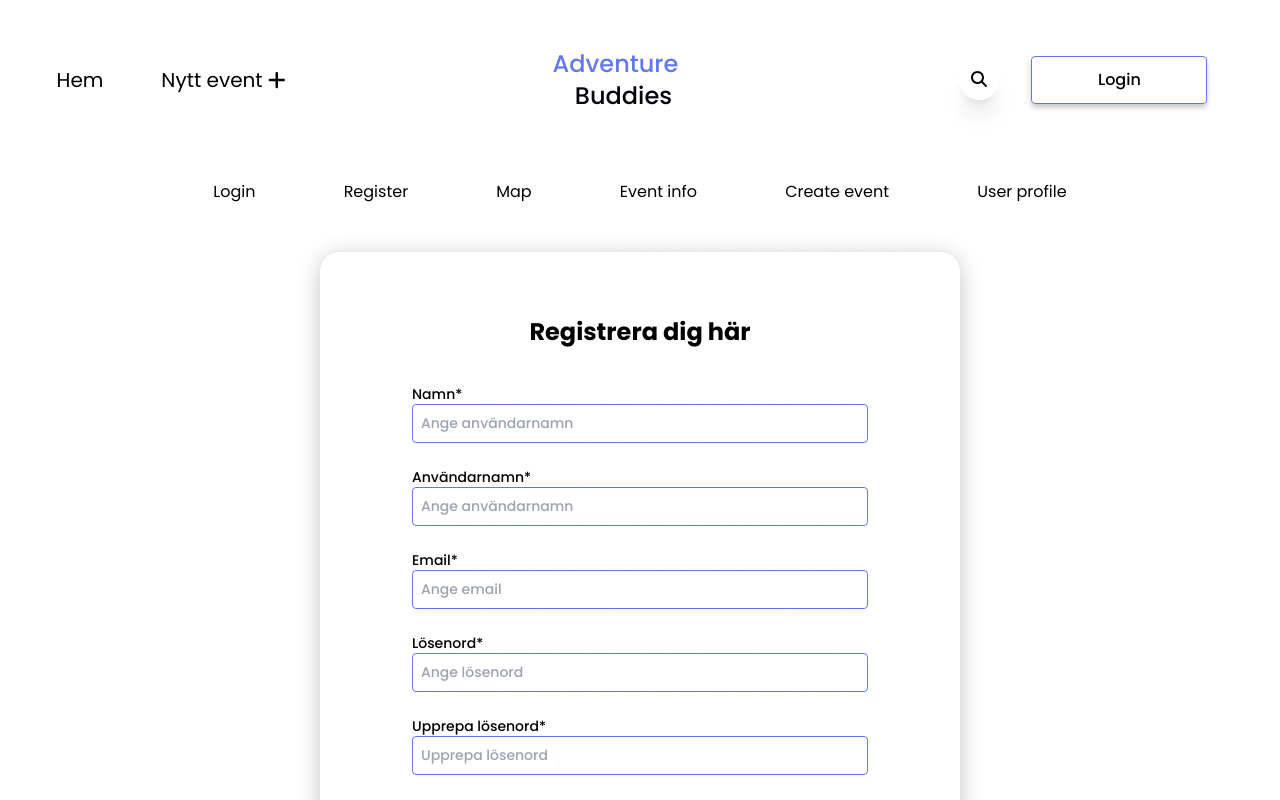
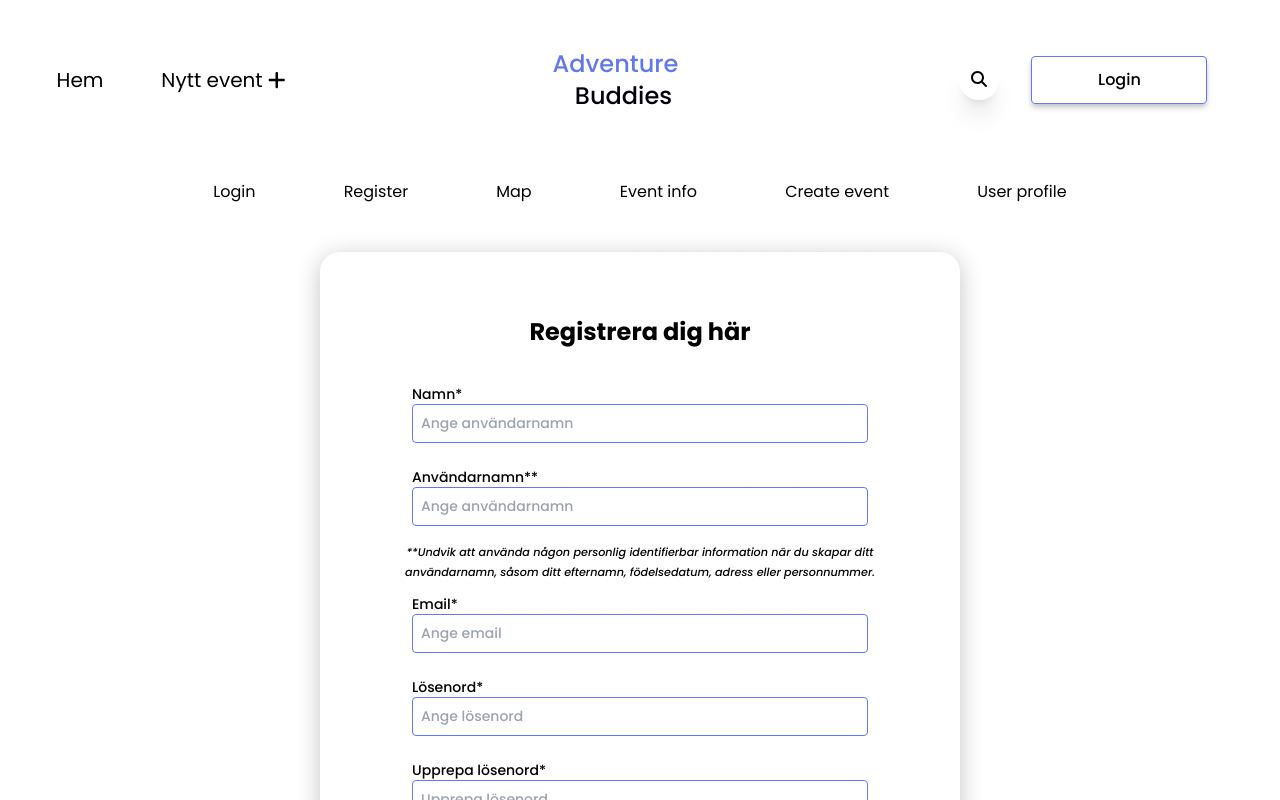
Before and after one commit to chas-academy/u08-business-idea-adventurebuddies, a React (Vite) app in the folder frontend/: page /register in a window 1280 px wide. Shown: the top 800 px of the page. Built offline with nearby package versions, Linux system fonts and the light colour scheme.

Commit message:
added alert text for registration sucess or fail, still working on style

```diff
--- a/frontend/src/pages/RegisterPage/RegisterPage.tsx
+++ b/frontend/src/pages/RegisterPage/RegisterPage.tsx
@@ -31,6 +31,8 @@ const RegisterPage: React.FC = () => {
     }));
   };
 
+  const [registrationStatus, setRegistrationStatus] = useState("");
+
   const handleSubmit = (e: React.FormEvent<HTMLFormElement>) => {
     e.preventDefault();
     // Hantera formulär här
@@ -44,7 +46,13 @@ const RegisterPage: React.FC = () => {
     })
       .then((response) => response.json())
       .then((data) => {
-        console.log("User registered successfully:", data);
+        if (data.success) {
+          setRegistrationStatus("error");
+        } else {
+          setRegistrationStatus("success");
+        }
+
+        console.log("Användaren är registrerad:", data);
         // Handle response data
         // Redirect the user, show a success message, etc.
       })
@@ -56,6 +64,18 @@ const RegisterPage: React.FC = () => {
 
   return (
     <>
+      {registrationStatus === "success" && (
+        <div className="alert alert-success" role="alert">
+          <p className="text-green-700">Registrering lyckad!</p>
+        </div>
+      )}
+      {registrationStatus === "error" && (
+        <div className="alert alert-error" role="alert">
+          <p className="text-red-700">
+            Registrering misslyckad. Var god prova igen.
+          </p>
+        </div>
+      )}
       <div className="flex flex-col items-center justify-center min-h-screen max-w-sm m-2 md:max-w-screen-sm font-Poppins">
         <div className="box-border md:box-content bg-gray-200 p-2 md:px-20 md:py-10 glass-container">
           <h1 className="text-center-primaryColor leading-12 font-bold text-2xl my-6">
@@ -76,13 +96,18 @@ const RegisterPage: React.FC = () => {
               />
               <Input
                 type="text"
-                label="Användarnamn*"
+                label="Användarnamn**"
                 name="userName"
                 value={formData.userName}
                 onChange={handleInputChange}
                 placeholder="Ange användarnamn"
               />
-              {/* Text som ska finnas med under Användarnamn: Avoid using any personally identifiable information when creating your username, such as your last name, birthdate, address, or social security number. */}
+              {/* Försök att snygga till detta meddelande */}
+              <small className="text-gray-500 mt-1 italic">
+                **Undvik att använda någon personlig identifierbar information
+                när du skapar ditt användarnamn, såsom ditt efternamn,
+                födelsedatum, adress eller personnummer.
+              </small>
               <Input
                 type="text"
                 label="Email*"
@@ -115,23 +140,12 @@ const RegisterPage: React.FC = () => {
                 onChange={handleInputChange}
                 placeholder="Ange födelsedatum"
               />
-              {/* <Input
-              type="text"
-              label="Kön"
-              name="gender"
-              value={formData.gender}
-              onChange={handleInputChange}
-              placeholder="Välj kön"
-            /> */}
-              {/* kolla select istället för input */}
-
               <label
                 htmlFor="gender"
                 className="flex flex-col items-start pl-3 mb-0"
               >
                 Kön*
               </label>
-
               <div className="flex flex-col items-start w-full pl-3">
                 <select
                   name="gender"
@@ -148,7 +162,6 @@ const RegisterPage: React.FC = () => {
                   <option value="other">Annat</option>
                 </select>
               </div>
-
               <Input
                 type="text"
                 label="Telefonnummer*"
```
